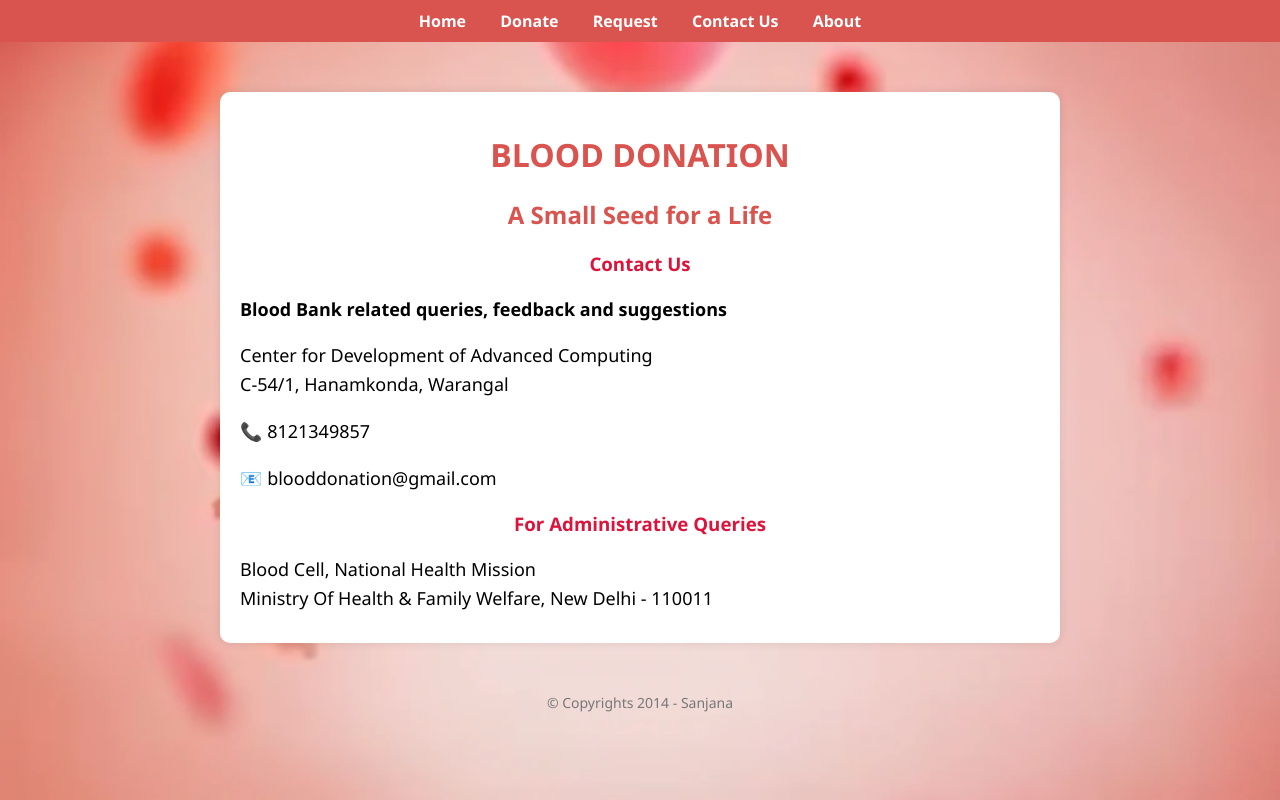
After one commit to sanjana764/blood_donation_app, a Flask app: page /contact in a window 1280 px wide. The commit adds this page. Run offline with Flask 3, Linux system fonts and the light colour scheme; parts of the project's set-up code (start-up, migrations or seed data) failed here and were passed over.

Commit message:
Updated about and contact pages

```diff
--- a/app.py
+++ b/app.py
@@ -79,6 +79,13 @@ def req_donor():
         return render_template("request.html", det=matching_donors)
 
     return render_template("request.html")
+@app.route("/contact")
+def contact():
+    return render_template("contact.html")
+@app.route("/about")
+def about():
+    return render_template("about.html")
+
 
 if __name__ == "__main__":
     app.run(debug=True)
--- /dev/null
+++ b/static/contact.css
@@ -0,0 +1,34 @@
+body {
+    font-family: 'Segoe UI', sans-serif;
+    background: url('bg2.png') no-repeat center center fixed;
+    background-size: cover;
+    margin: 0;
+    padding: 0;
+}
+
+.container {
+    max-width: 800px;
+    margin: 50px auto;
+    padding: 30px;
+    background-color: rgba(255,255,255,0.95);
+    border-radius: 10px;
+    box-shadow: 0 0 10px rgba(0,0,0,0.2);
+}
+
+h1, h2, h3 {
+    color: crimson;
+    text-align: center;
+}
+
+p {
+    font-size: 18px;
+    line-height: 1.6;
+    text-align: left;
+}
+
+.footer {
+    text-align: center;
+    margin-top: 40px;
+    font-size: 14px;
+    color: #555;
+}
--- /dev/null
+++ b/templates/contact.html
@@ -0,0 +1,76 @@
+<!DOCTYPE html>
+<html lang="en">
+<head>
+    <meta charset="UTF-8">
+    <title>Contact Us - Blood Donation</title>
+    <link rel="stylesheet" href="{{ url_for('static', filename='contact.css') }}">
+    <style>
+        .container {
+            max-width: 800px;
+            margin: 50px auto;
+            padding: 20px;
+            background-color: white;
+            border-radius: 10px;
+            box-shadow: 0 0 10px rgba(0, 0, 0, 0.1);
+        }
+        h1, h2 {
+            color: #d9534f;
+            text-align: center;
+        }
+        p {
+            font-size: 18px;
+            margin-bottom: 10px;
+            line-height: 1.6;
+        }
+        .footer {
+            text-align: center;
+            margin-top: 40px;
+            font-size: 14px;
+            color: #777;
+        }
+        nav {
+            background-color: #d9534f;
+            padding: 10px 0;
+            text-align: center;
+        }
+        nav a {
+            color: white;
+            margin: 0 15px;
+            text-decoration: none;
+            font-weight: bold;
+        }
+        nav a:hover {
+            text-decoration: underline;
+        }
+    </style>
+</head>
+<body>
+    <nav>
+        <a href="/">Home</a>
+        <a href="/donate">Donate</a>
+        <a href="/request">Request</a>
+        <a href="/contact">Contact Us</a>
+        <a href="/about">About</a>
+    </nav>
+
+    <div class="container">
+        <h1>BLOOD DONATION</h1>
+        <h2>A Small Seed for a Life</h2>
+
+        <h3>Contact Us</h3>
+        <p><strong>Blood Bank related queries, feedback and suggestions</strong></p>
+        <p>Center for Development of Advanced Computing<br>
+        C-54/1, Hanamkonda, Warangal</p>
+        <p>📞 8121349857</p>
+        <p>📧 blooddonation@gmail.com</p>
+
+        <h3>For Administrative Queries</h3>
+        <p>Blood Cell, National Health Mission<br>
+        Ministry Of Health & Family Welfare, New Delhi - 110011</p>
+    </div>
+
+    <div class="footer">
+        © Copyrights 2014 - Sanjana
+    </div>
+</body>
+</html>
--- a/templates/index.html
+++ b/templates/index.html
@@ -95,8 +95,8 @@
                     <li> <a href="/"><i class="fa-solid fa-house-chimney"></i>Home</a> </li>
                     <li> <a href="/donate"><i class="fa-solid fa-hand-holding-medical"></i>Donate</a> </li>
                     <li> <a href="/request"><i class="fa-solid fa-hands-holding-child"></i>Request</a> </li>
-                    <li> <a href="$"><i class="fa-solid fa-phone"></i>Contact us</a> </li>
-                    <li> <a href="$"><i class="fa-solid fa-circle-info"></i>About </a> </li>
+                    <li> <a href="/contact"><i class="fa-solid fa-phone"></i>Contact us</a> </li>
+                    <li> <a href="/about"><i class="fa-solid fa-circle-info"></i>About </a> </li>
                 </ul>
             </div>
 
```
Also changed, not shown: static/about.css (added, +34 -0 lines), templates/about.html (added, +68 -0 lines), 1 other file.
